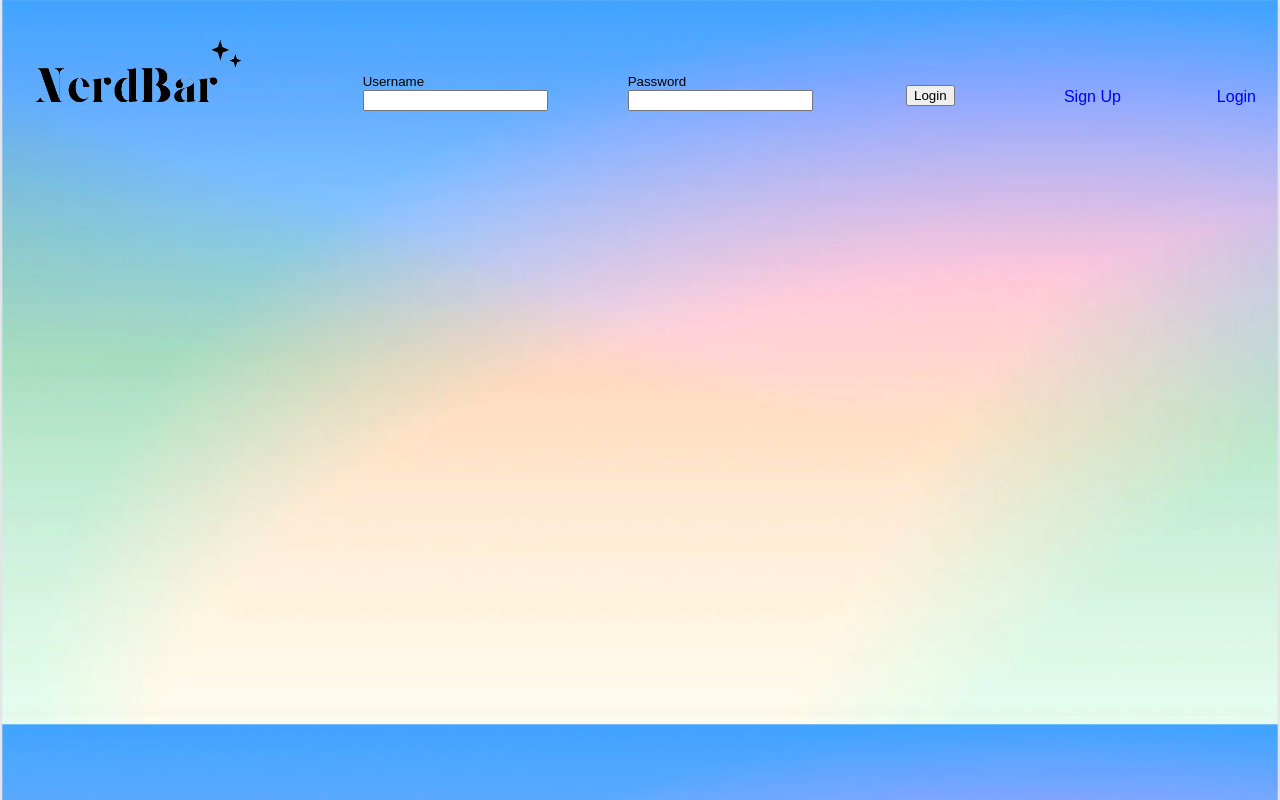
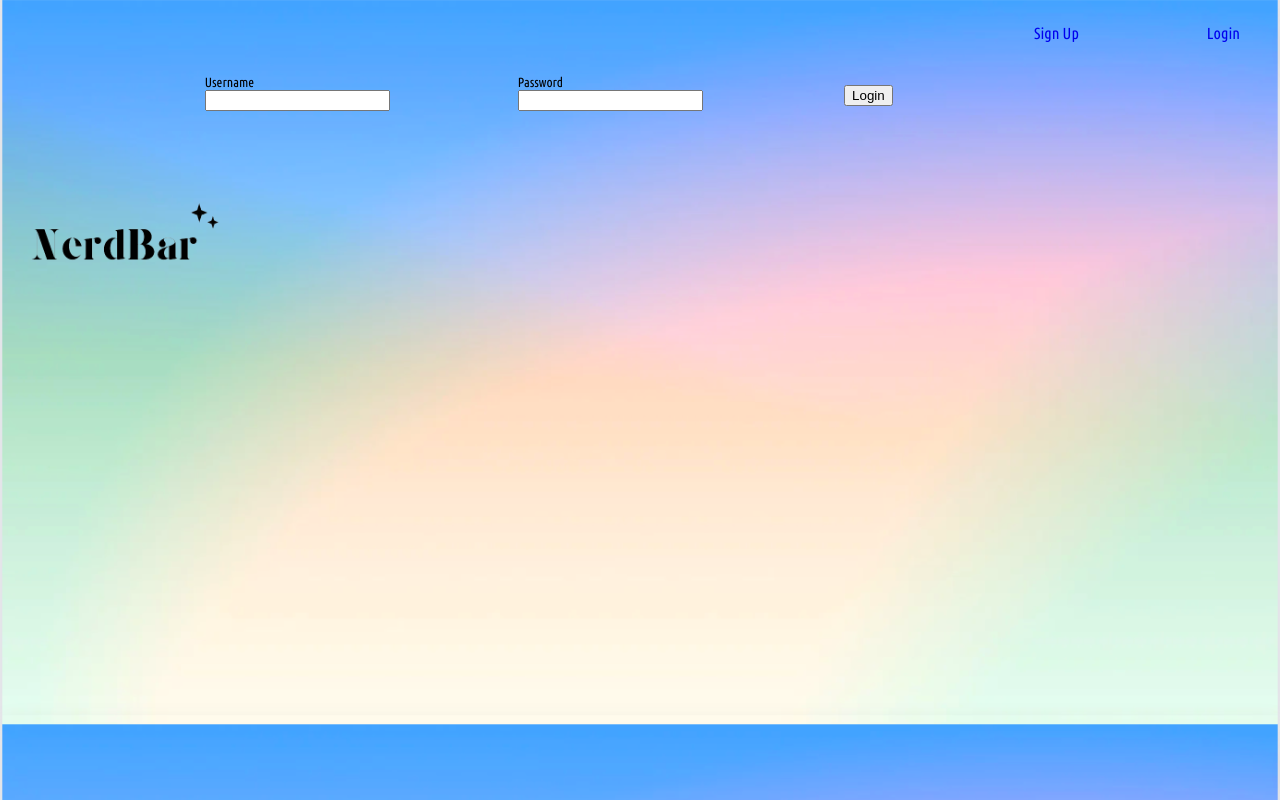
Before and after one commit to klsmith5370/NerdBar, a React app: page / in a window 1280 px wide. Built offline with nearby package versions, Linux system fonts and the light colour scheme.

Commit message:
Styling for login form and navbar

```diff
--- a/client/App.js
+++ b/client/App.js
@@ -6,10 +6,11 @@ import Routes from './Routes'
 const App = () => {
   return (
     <div>
+
       <Navbar />
       <Routes />
     </div>
   )
 }
 
-export default App
+export default App;
--- a/client/components/Navbar.js
+++ b/client/components/Navbar.js
@@ -5,7 +5,7 @@ import {logout} from '../store'
 
 const Navbar = ({handleClick, isLoggedIn}) => (
   <div>
-    <nav>
+    <nav className="navbar">
       {isLoggedIn ? (
         <div>
           {/* The navbar will show these links after you log in */}
--- a/client/index.js
+++ b/client/index.js
@@ -1,16 +1,18 @@
 import React from 'react'
 import ReactDOM from 'react-dom'
-import {Provider} from 'react-redux'
-import {Router} from 'react-router-dom'
+import { Provider } from 'react-redux'
+import { BrowserRouter, Router } from 'react-router-dom'
 import history from './history'
 import store from './store'
 import App from './App'
 
 ReactDOM.render(
-  <Provider store={store}>
-    <Router history={history}>
-      <App />
-    </Router>
-  </Provider>,
+  <BrowserRouter>
+    <Provider store={store}>
+      <Router history={history}>
+        <App />
+      </Router>
+    </Provider>
+  </BrowserRouter>,
   document.getElementById('app')
 )
--- a/public/index.html
+++ b/public/index.html
@@ -4,6 +4,9 @@
     <meta charset='utf-8'>
     <meta name='viewport' content='width=device-width initial-scale=1.0'>
     <title>NerdBar</title>
+    <link rel="preconnect" href="https://fonts.googleapis.com">
+    <link rel="preconnect" href="https://fonts.gstatic.com" crossorigin>
+    <link href="https://fonts.googleapis.com/css2?family=Ubuntu+Condensed&display=swap" rel="stylesheet">
     <link rel="stylesheet" href="/style.css" />
     <script defer src="/bundle.js"></script>
   </head>
--- a/public/style.css
+++ b/public/style.css
@@ -1,8 +1,7 @@
 body {
-  font-family: sans-serif;
+  font-family: "Ubuntu Condensed", sans-serif;
   background-image: url("color-background.jpg");
   background-size: cover;
-
 }
 
 a {
@@ -14,23 +13,64 @@ label {
 }
 
 .logo {
-  width: 20%;
+  width: 18%;
+}
+
+/* .navbar {
+  display: flex;
+  justify-content: space-between;
+  align-items: center;
+  padding: 1em;
+} */
+
+/* nav {
+  display: flex;
 }
 
 nav a {
-  display: inline-block;
+  margin: 0 1em;
+}
+
+form {
+  display: flex;
+}
+
+form div {
+  display: flex;
+  flex-direction: column;
+  margin: 0 2em;
+}
+
+.login-submit {
+  margin-top: 1em;
+} */
+
+/* nav {
+  display: flex;
+  align-items: flex-end;
+}
+
+nav a {
+  margin-right: 100px;
+  float: left;
+} */
+
+nav a {
+  margin: 4em;
+  flex-direction: row;
+  align-items: center;
   float: right;
-  flex-direction: row;
-  margin: 5em;
-  margin-right: 1em;
+  margin-right: 2em;
+  padding-left: 2em;
+  margin-top: 1em;
 }
 
 form div {
   margin: 4em;
-  display: flex;
   flex-direction: column;
   float: right;
-  margin-right: 1em;
+  margin-right: 2em;
+  padding-left: 2em;
 }
 
 .login-submit {
```
Also changed, not shown: 1 other file (tests, documents, lock files or other folders).
